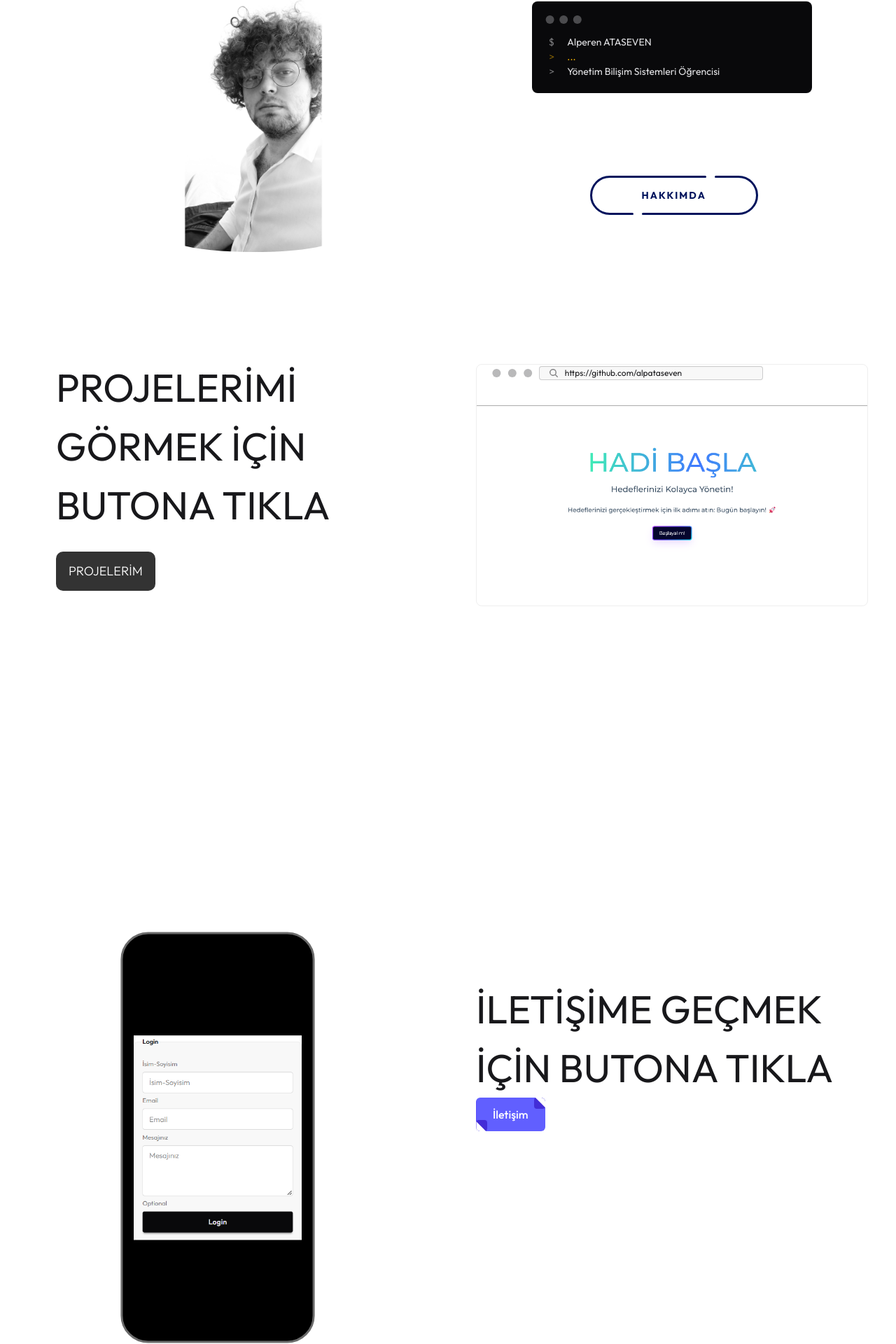
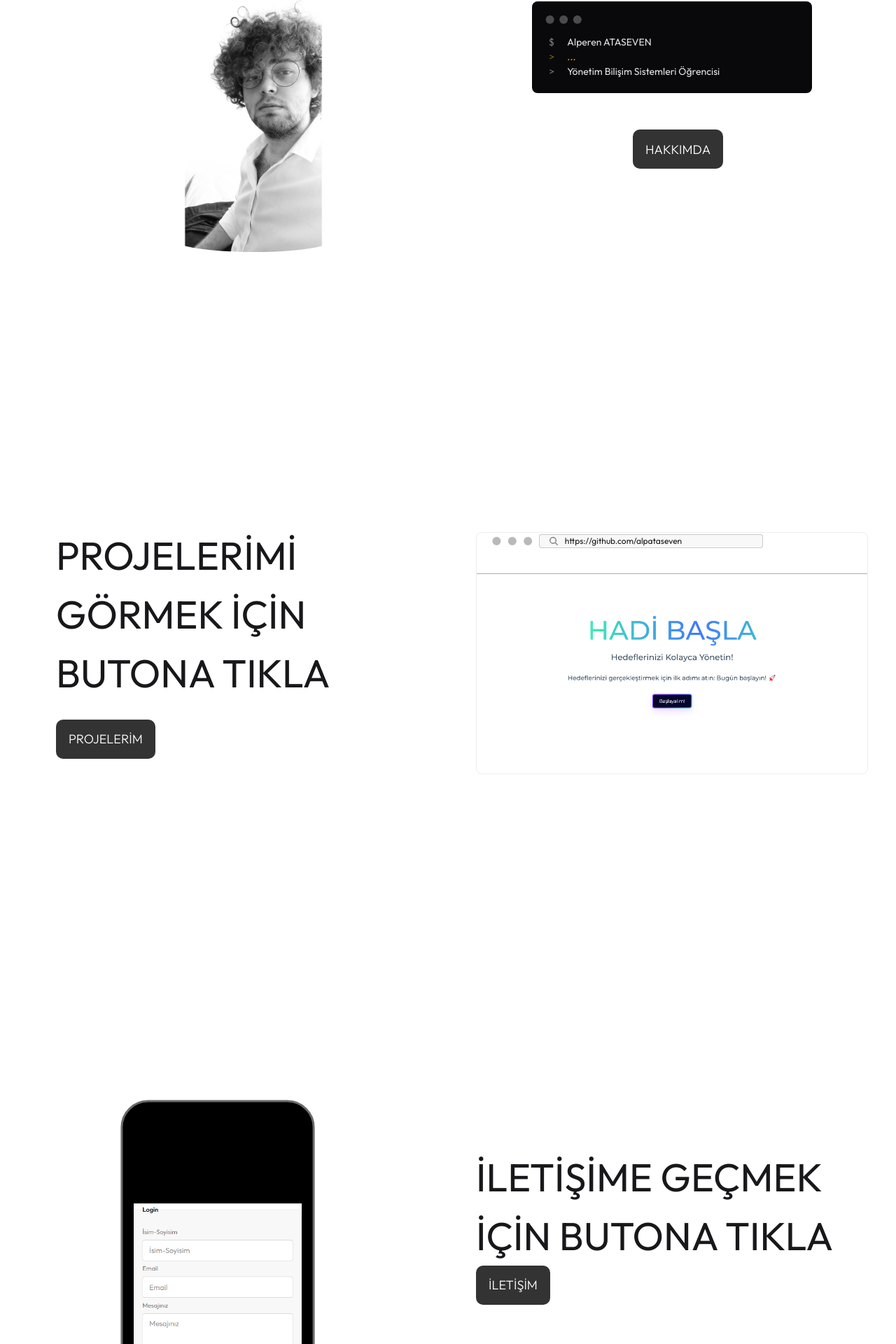
Before and after one commit to alpataseven/myPortfolioWebsite, a React (Vite) app in the folder frontend/: page /homepage in a window 1280 px wide. Shown: the part 240-2160 px from the top of the page at 70% size. Built offline with nearby package versions, Linux system fonts and the light colour scheme.

Commit message:
Düzenlemelere Devam Edildi

```diff
--- a/frontend/src/Components/AboutButton.jsx
+++ b/frontend/src/Components/AboutButton.jsx
@@ -4,272 +4,96 @@ import styled from 'styled-components';
 const AboutButton = () => {
   return (
     <StyledWrapper>
-      <div className="container">
-        <a href="#" className="button type--C">
-          <div className="button__line" />
-          <div className="button__line" />
-          <span className="button__text">HAKKIMDA</span>
-          <div className="button__drow1" />
-          <div className="button__drow2" />
-        </a>
-      </div>
+      <button>
+        <span>Hakkımda</span>
+      </button>
     </StyledWrapper>
   );
 }
 
 const StyledWrapper = styled.div`
-  .type--A {
-    --line_color: #555555;
-    --back_color: #ffecf6;
-  }
-  .type--B {
-    --line_color: #1b1919;
-    --back_color: #e9ecff;
-  }
-  .type--C {
-    --line_color: #00135c;
-    --back_color: #defffa;
-  }
-  .button {
+  button {
     position: relative;
-    z-index: 0;
-    width: 240px;
-    height: 56px;
+    margin: 0;
+    padding: 0.8em 1em;
+    outline: none;
     text-decoration: none;
-    font-size: 14px;
-    font-weight: bold;
-    color: var(--line_color);
-    letter-spacing: 2px;
-    transition: all 0.3s ease;
-  }
-  .button__text {
     display: flex;
     justify-content: center;
     align-items: center;
-    width: 100%;
-    height: 100%;
+    cursor: pointer;
+    border: none;
+    text-transform: uppercase;
+    background-color: #333;
+    border-radius: 10px;
+    color: #fff;
+    font-weight: 300;
+    font-size: 18px;
+    font-family: inherit;
+    z-index: 0;
+    overflow: hidden;
+    transition: all 0.3s cubic-bezier(0.02, 0.01, 0.47, 1);
   }
-  .button::before,
-  .button::after,
-  .button__text::before,
-  .button__text::after {
-    content: "";
-    position: absolute;
-    height: 3px;
-    border-radius: 2px;
-    background: var(--line_color);
-    transition: all 0.5s ease;
+
+  button:hover {
+    animation: sh0 0.5s ease-in-out both;
   }
-  .button::before {
-    top: 0;
-    left: 54px;
-    width: calc(100% - 56px * 2 - 16px);
-  }
-  .button::after {
-    top: 0;
-    right: 54px;
-    width: 8px;
-  }
-  .button__text::before {
-    bottom: 0;
-    right: 54px;
-    width: calc(100% - 56px * 2 - 16px);
-  }
-  .button__text::after {
-    bottom: 0;
-    left: 54px;
-    width: 8px;
-  }
-  .button__line {
-    position: absolute;
-    top: 0;
-    width: 56px;
-    height: 100%;
-    overflow: hidden;
-  }
-  .button__line::before {
-    content: "";
-    position: absolute;
-    top: 0;
-    width: 150%;
-    height: 100%;
-    box-sizing: border-box;
-    border-radius: 300px;
-    border: solid 3px var(--line_color);
-  }
-  .button__line:nth-child(1),
-  .button__line:nth-child(1)::before {
-    left: 0;
-  }
-  .button__line:nth-child(2),
-  .button__line:nth-child(2)::before {
-    right: 0;
-  }
-  .button:hover {
-    letter-spacing: 6px;
-  }
-  .button:hover::before,
-  .button:hover .button__text::before {
-    width: 8px;
-  }
-  .button:hover::after,
-  .button:hover .button__text::after {
-    width: calc(100% - 56px * 2 - 16px);
-  }
-  .button__drow1,
-  .button__drow2 {
-    position: absolute;
-    z-index: -1;
-    border-radius: 16px;
-    transform-origin: 16px 16px;
-  }
-  .button__drow1 {
-    top: -16px;
-    left: 40px;
-    width: 32px;
-    height: 0;
-    transform: rotate(30deg);
-  }
-  .button__drow2 {
-    top: 44px;
-    left: 77px;
-    width: 32px;
-    height: 0;
-    transform: rotate(-127deg);
-  }
-  .button__drow1::before,
-  .button__drow1::after,
-  .button__drow2::before,
-  .button__drow2::after {
-    content: "";
-    position: absolute;
-  }
-  .button__drow1::before {
-    bottom: 0;
-    left: 0;
-    width: 0;
-    height: 32px;
-    border-radius: 16px;
-    transform-origin: 16px 16px;
-    transform: rotate(-60deg);
-  }
-  .button__drow1::after {
-    top: -10px;
-    left: 45px;
-    width: 0;
-    height: 32px;
-    border-radius: 16px;
-    transform-origin: 16px 16px;
-    transform: rotate(69deg);
-  }
-  .button__drow2::before {
-    bottom: 0;
-    left: 0;
-    width: 0;
-    height: 32px;
-    border-radius: 16px;
-    transform-origin: 16px 16px;
-    transform: rotate(-146deg);
-  }
-  .button__drow2::after {
-    bottom: 26px;
-    left: -40px;
-    width: 0;
-    height: 32px;
-    border-radius: 16px;
-    transform-origin: 16px 16px;
-    transform: rotate(-262deg);
-  }
-  .button__drow1,
-  .button__drow1::before,
-  .button__drow1::after,
-  .button__drow2,
-  .button__drow2::before,
-  .button__drow2::after {
-    background: var(--back_color);
-  }
-  .button:hover .button__drow1 {
-    animation: drow1 ease-in 0.06s;
-    animation-fill-mode: forwards;
-  }
-  .button:hover .button__drow1::before {
-    animation: drow2 linear 0.08s 0.06s;
-    animation-fill-mode: forwards;
-  }
-  .button:hover .button__drow1::after {
-    animation: drow3 linear 0.03s 0.14s;
-    animation-fill-mode: forwards;
-  }
-  .button:hover .button__drow2 {
-    animation: drow4 linear 0.06s 0.2s;
-    animation-fill-mode: forwards;
-  }
-  .button:hover .button__drow2::before {
-    animation: drow3 linear 0.03s 0.26s;
-    animation-fill-mode: forwards;
-  }
-  .button:hover .button__drow2::after {
-    animation: drow5 linear 0.06s 0.32s;
-    animation-fill-mode: forwards;
-  }
-  @keyframes drow1 {
+
+  @keyframes sh0 {
     0% {
-      height: 0;
+      transform: rotate(0deg) translate3d(0, 0, 0);
     }
+
+    25% {
+      transform: rotate(7deg) translate3d(0, 0, 0);
+    }
+
+    50% {
+      transform: rotate(-7deg) translate3d(0, 0, 0);
+    }
+
+    75% {
+      transform: rotate(1deg) translate3d(0, 0, 0);
+    }
+
     100% {
-      height: 100px;
-    }
-  }
-  @keyframes drow2 {
-    0% {
-      width: 0;
-      opacity: 0;
-    }
-    10% {
-      opacity: 0;
-    }
-    11% {
-      opacity: 1;
-    }
-    100% {
-      width: 120px;
-    }
-  }
-  @keyframes drow3 {
-    0% {
-      width: 0;
-    }
-    100% {
-      width: 80px;
-    }
-  }
-  @keyframes drow4 {
-    0% {
-      height: 0;
-    }
-    100% {
-      height: 120px;
-    }
-  }
-  @keyframes drow5 {
-    0% {
-      width: 0;
-    }
-    100% {
-      width: 124px;
+      transform: rotate(0deg) translate3d(0, 0, 0);
     }
   }
 
-  .container {
-    width: 100%;
-    height: 300px;
-    display: flex;
-    flex-direction: column;
-    justify-content: center;
-    align-items: center;
+  button:hover span {
+    animation: storm 0.7s ease-in-out both;
+    animation-delay: 0.06s;
   }
-  .button:not(:last-child) {
-    margin-bottom: 64px;
+
+  button::before,
+  button::after {
+    content: '';
+    position: absolute;
+    right: 0;
+    bottom: 0;
+    width: 100px;
+    height: 100px;
+    border-radius: 50%;
+    background: #fff;
+    opacity: 0;
+    transition: transform 0.15s cubic-bezier(0.02, 0.01, 0.47, 1), opacity 0.15s cubic-bezier(0.02, 0.01, 0.47, 1);
+    z-index: -1;
+    transform: translate(100%, -25%) translate3d(0, 0, 0);
+  }
+
+  button:hover::before,
+  button:hover::after {
+    opacity: 0.15;
+    transition: transform 0.2s cubic-bezier(0.02, 0.01, 0.47, 1), opacity 0.2s cubic-bezier(0.02, 0.01, 0.47, 1);
+  }
+
+  button:hover::before {
+    transform: translate3d(50%, 0, 0) scale(0.9);
+  }
+
+  button:hover::after {
+    transform: translate(50%, 0) scale(1.1);
   }`;
 
 export default AboutButton;
--- a/frontend/src/Components/ContactButton.jsx
+++ b/frontend/src/Components/ContactButton.jsx
@@ -1,18 +1,99 @@
 import React from 'react';
+import styled from 'styled-components';
 
 const ContactButton = () => {
   return (
-    <button className="relative flex items-center px-6 py-3 overflow-hidden font-medium transition-all bg-indigo-500 rounded-md group">
-      <span className="absolute top-0 right-0 inline-block w-4 h-4 transition-all duration-500 ease-in-out bg-indigo-700 rounded group-hover:-mr-4 group-hover:-mt-4">
-        <span className="absolute top-0 right-0 w-5 h-5 rotate-45 translate-x-1/2 -translate-y-1/2 bg-white" />
-      </span>
-      <span className="absolute bottom-0 rotate-180 left-0 inline-block w-4 h-4 transition-all duration-500 ease-in-out bg-indigo-700 rounded group-hover:-ml-4 group-hover:-mb-4">
-        <span className="absolute top-0 right-0 w-5 h-5 rotate-45 translate-x-1/2 -translate-y-1/2 bg-white" />
-      </span>
-      <span className="absolute bottom-0 left-0 w-full h-full transition-all duration-500 ease-in-out delay-200 -translate-x-full bg-indigo-600 rounded-md group-hover:translate-x-0" />
-      <span className="relative w-full text-left text-white transition-colors duration-200 ease-in-out group-hover:text-white">İletişim</span>
-    </button>
+    <StyledWrapper>
+      <button>
+        <span>İletişim</span>
+      </button>
+    </StyledWrapper>
   );
 }
 
+const StyledWrapper = styled.div`
+  button {
+    position: relative;
+    margin: 0;
+    padding: 0.8em 1em;
+    outline: none;
+    text-decoration: none;
+    display: flex;
+    justify-content: center;
+    align-items: center;
+    cursor: pointer;
+    border: none;
+    text-transform: uppercase;
+    background-color: #333;
+    border-radius: 10px;
+    color: #fff;
+    font-weight: 300;
+    font-size: 18px;
+    font-family: inherit;
+    z-index: 0;
+    overflow: hidden;
+    transition: all 0.3s cubic-bezier(0.02, 0.01, 0.47, 1);
+  }
+
+  button:hover {
+    animation: sh0 0.5s ease-in-out both;
+  }
+
+  @keyframes sh0 {
+    0% {
+      transform: rotate(0deg) translate3d(0, 0, 0);
+    }
+
+    25% {
+      transform: rotate(7deg) translate3d(0, 0, 0);
+    }
+
+    50% {
+      transform: rotate(-7deg) translate3d(0, 0, 0);
+    }
+
+    75% {
+      transform: rotate(1deg) translate3d(0, 0, 0);
+    }
+
+    100% {
+      transform: rotate(0deg) translate3d(0, 0, 0);
+    }
+  }
+
+  button:hover span {
+    animation: storm 0.7s ease-in-out both;
+    animation-delay: 0.06s;
+  }
+
+  button::before,
+  button::after {
+    content: '';
+    position: absolute;
+    right: 0;
+    bottom: 0;
+    width: 100px;
+    height: 100px;
+    border-radius: 50%;
+    background: #fff;
+    opacity: 0;
+    transition: transform 0.15s cubic-bezier(0.02, 0.01, 0.47, 1), opacity 0.15s cubic-bezier(0.02, 0.01, 0.47, 1);
+    z-index: -1;
+    transform: translate(100%, -25%) translate3d(0, 0, 0);
+  }
+
+  button:hover::before,
+  button:hover::after {
+    opacity: 0.15;
+    transition: transform 0.2s cubic-bezier(0.02, 0.01, 0.47, 1), opacity 0.2s cubic-bezier(0.02, 0.01, 0.47, 1);
+  }
+
+  button:hover::before {
+    transform: translate3d(50%, 0, 0) scale(0.9);
+  }
+
+  button:hover::after {
+    transform: translate(50%, 0) scale(1.1);
+  }`;
+
 export default ContactButton;
--- a/frontend/src/Pages/Homepage.jsx
+++ b/frontend/src/Pages/Homepage.jsx
@@ -28,7 +28,7 @@ export default function Homepage() {
                             <pre data-prefix=">" className="text-light"><code>Yönetim Bilişim Sistemleri Öğrencisi</code></pre>
                         </div>
                         <br />
-                        <div style={{ marginLeft: "1%", marginTop: "-5%" }} >
+                        <div style={{ marginLeft: "40%", marginTop: "5%" }} >
                             <NavLink to="/about">
                                 <AboutButton />
                             </NavLink>
@@ -36,7 +36,7 @@ export default function Homepage() {
                     </div>
                 </div>
                 <br />
-                <div className="grid grid-cols-1 sm:grid-cols-2 h-150">
+                <div style={{marginTop:"15rem"}} className="grid grid-cols-1 sm:grid-cols-2 h-150">
                     <div className="pl-20 pt-8">
                         <h1 style={{ fontSize: "3.5rem", textTransform: "uppercase" }}>Projelerimi Görmek için butona tıkla</h1>
                         <br />
```
